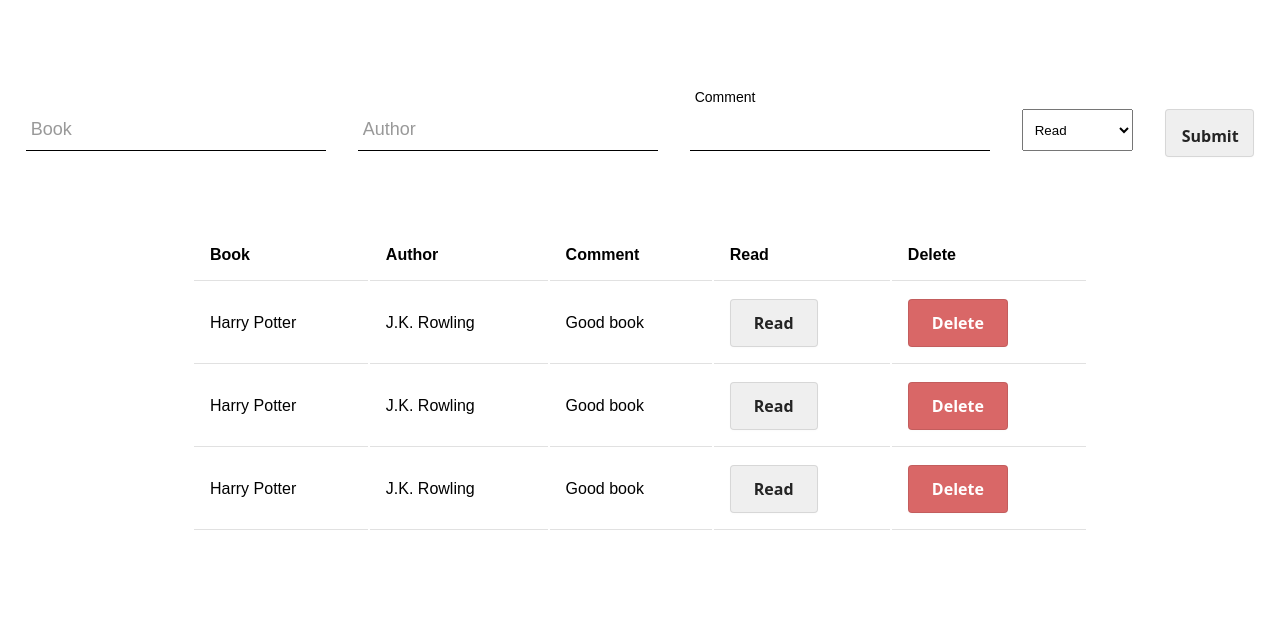
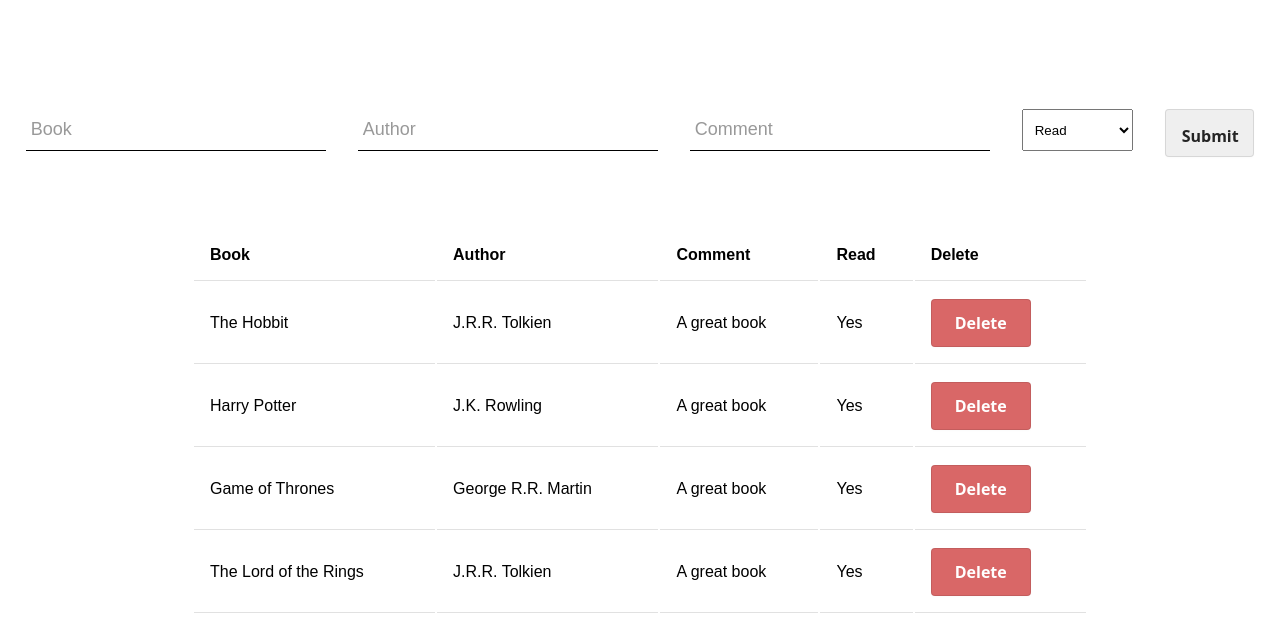
Before and after one commit to MrMouga/odin-library, a plain HTML site: page index.html in a window 1280 px wide. Shown: the part 135-770 px from the top of the page. Drawn offline with Linux system fonts and the light colour scheme.

Commit message:
add function displayBooks: loop array myLibrary and add rows to the table

```diff
--- a/index.html
+++ b/index.html
@@ -19,7 +19,7 @@
 
 
         <form>
-            <div class="group">
+            <div class="group" id="book-field">
               <input type="text" required>
               <span class="highlight"></span>
               <span class="bar"></span>
@@ -34,11 +34,13 @@
             </div>
 
             <div class="group">
-                <input type="text">
+                <input type="text" required>
                 <span class="highlight"></span>
                 <span class="bar"></span>
                 <label>Comment</label>
               </div>
+
+
 
             <select class="group">
                 <option value=true >Read</option>
@@ -52,7 +54,7 @@
 
         </div>
 
-        <table class="bookTable">
+        <table class="bookTable" id ="myTable">
             <tr>
                 <th>Book</th>
                 <th>Author</th>
@@ -60,41 +62,6 @@
                 <th>Read</th>
                 <th>Delete</th>
             </tr>
-            <tr>
-                <td>Harry Potter</td>
-                <td>J.K. Rowling</td>
-                <td>Good book</td>
-                <td>
-                    <button class="read-btn">Read</button>
-                </td>
-                <td>
-                    <button class="delete-btn">Delete</button>
-                </td>
-
-            </tr>
-            <tr>
-                <td>Harry Potter</td>
-                <td>J.K. Rowling</td>
-                <td>Good book</td>
-                <td>
-                    <button class="read-btn">Read</button>
-                </td>
-                <td>
-                    <button class="delete-btn">Delete</button>
-                </td>
-            </tr>
-            <tr>
-                <td>Harry Potter</td>
-                <td>J.K. Rowling</td>
-                <td>Good book</td>
-                <td>
-                    <button class="read-btn">Read</button>
-                </td>
-                <td>
-                    <button class="delete-btn">Delete</button>
-                </td>
-            </tr>
-
 
         </table>
 
--- a/script.js
+++ b/script.js
@@ -1,7 +1,7 @@
 let myLibrary = [];
 // array to store all books from the library
 
-function Book(title, author, comment, read)
+function createBook(title, author, comment, read)
 // constructor function to create new books
  {
   this.title=title;
@@ -11,10 +11,46 @@
 }
 
 
-
-function addBookToLibrary(Book)
+function addBookToLibrary(book)
 //function to add new books to the library
  {
-myLibrary.push(Book);
+myLibrary.push(book);
+}
 
-}
+
+//function to loop the array myLibrary and display all books in the table
+
+
+let theHobbit = new createBook("The Hobbit", "J.R.R. Tolkien", "A great book", "Yes");
+
+addBookToLibrary(theHobbit);
+
+let harryPotter = new createBook("Harry Potter", "J.K. Rowling", "A great book", "Yes");
+
+addBookToLibrary(harryPotter);
+
+let gameOfThrones = new createBook("Game of Thrones", "George R.R. Martin", "A great book", "Yes");
+
+addBookToLibrary(gameOfThrones);
+
+let theLordOfTheRings = new createBook("The Lord of the Rings", "J.R.R. Tolkien", "A great book", "Yes");
+
+addBookToLibrary(theLordOfTheRings);
+
+
+function displayBooks() {
+    let table = document.getElementById("myTable");
+    for (let i = 0; i < myLibrary.length; i++) {
+      let row =
+      `<tr>
+      <td>${myLibrary[i].title}</td>
+      <td>${myLibrary[i].author}</td>
+      <td>${myLibrary[i].comment}</td>
+      <td>${myLibrary[i].read}</td>
+      <td><button class="btn delete-btn">Delete</button></td>
+      </tr>`;
+      table.innerHTML += row;
+    }
+  }
+
+displayBooks();
```
